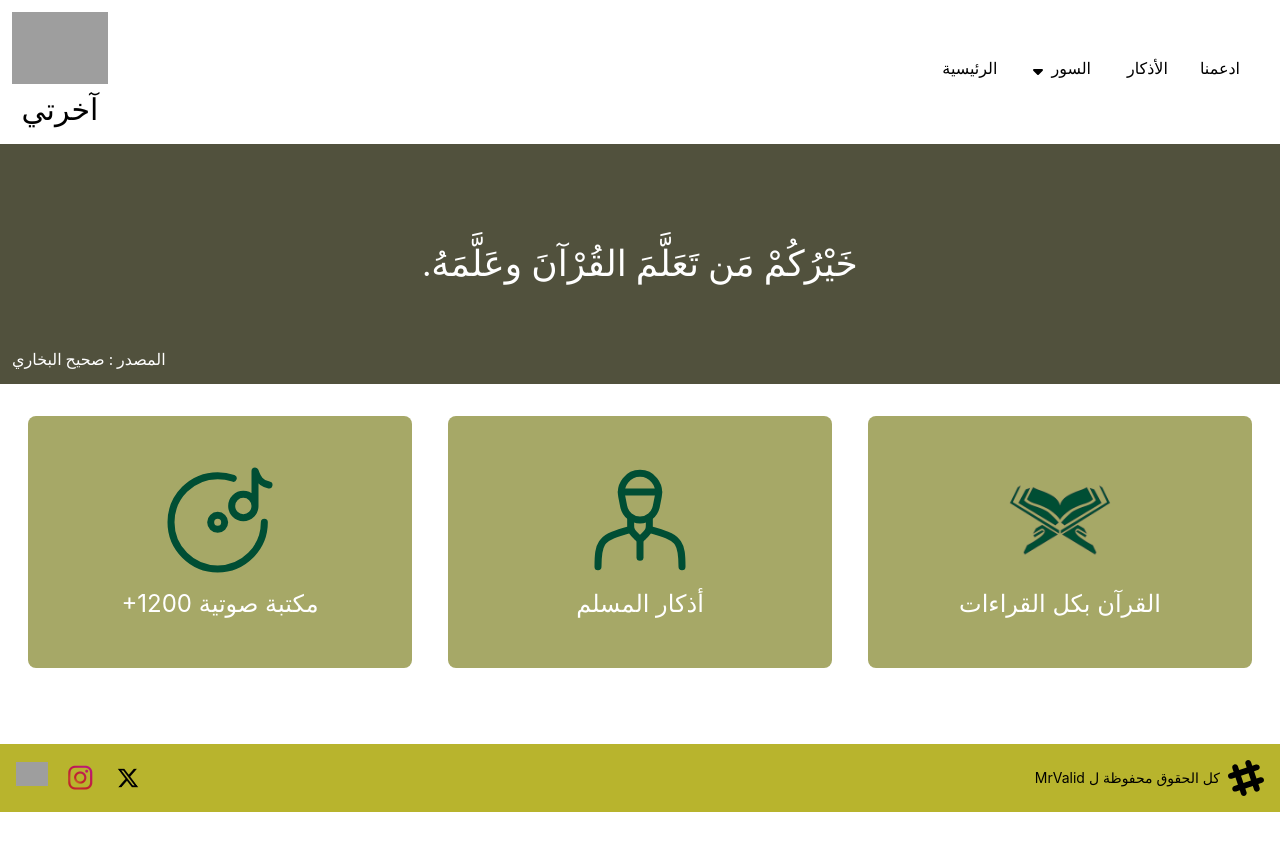
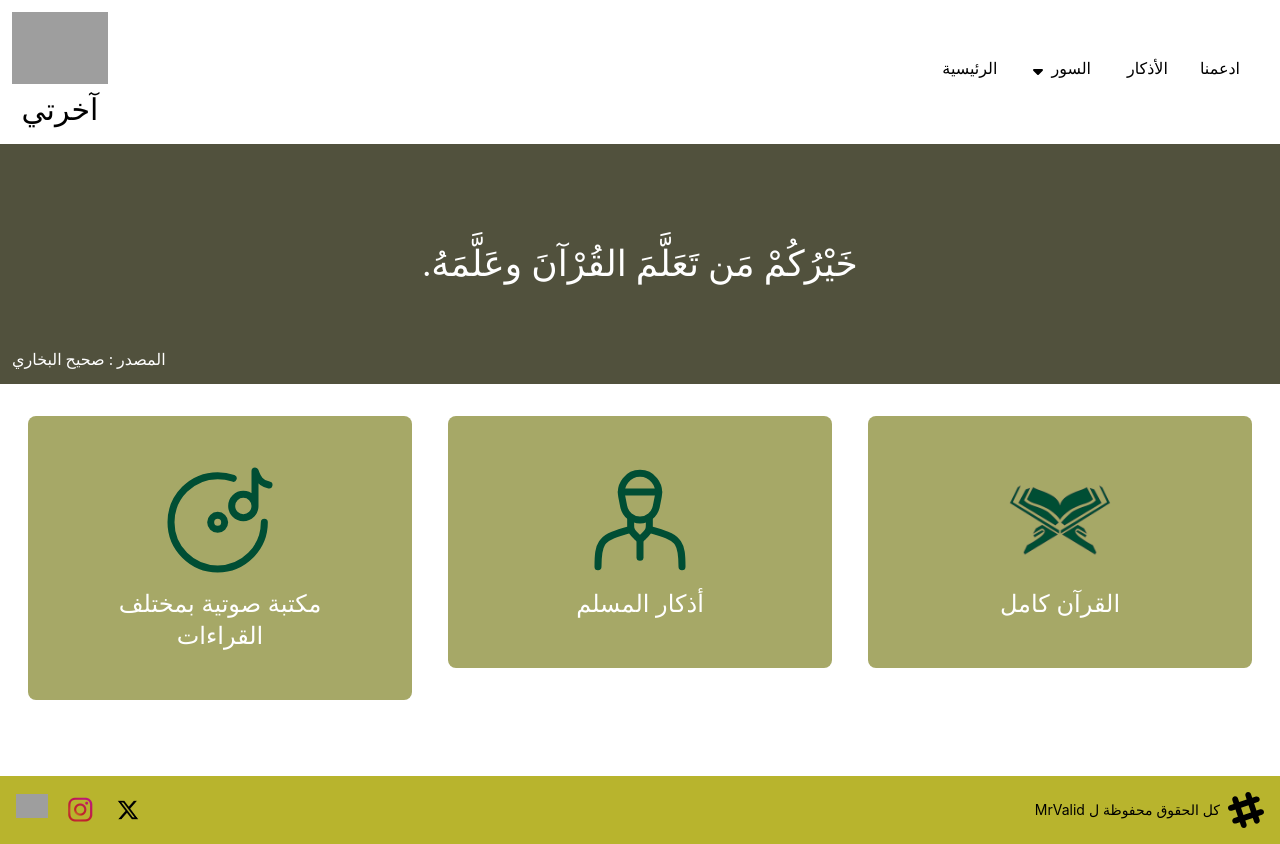
Before and after one commit to Wissam-Salem/Akhiraty, a React (Create React App) app: page / in a window 1280 px wide. Before the commit the page ends 812 px from the top, so only its background shows below. Built offline with nearby package versions, Linux system fonts and the light colour scheme; no server answers; grey boxes are pictures that could not be loaded.

Commit message:
Committed

```diff
--- a/src/components/Header/Header.jsx
+++ b/src/components/Header/Header.jsx
@@ -8,8 +8,6 @@ import {
   faClose,
   faHandHoldingHeart,
   faHouse,
-  faMoneyBillWheat,
-  faMusic,
   faSortDown,
 } from "@fortawesome/free-solid-svg-icons";
 
--- a/src/pages/Home/Home.jsx
+++ b/src/pages/Home/Home.jsx
@@ -21,9 +21,9 @@ export default function Home() {
         </div>
 
         <div className="flex flex-wrap justify-center gap-3">
-          <Card text="+1200 مكتبة صوتية" pic="../assets/album.svg" />
+          <Card text="مكتبة صوتية بمختلف القراءات" pic="../assets/album.svg" />
           <Card text="أذكار المسلم" pic="../assets/muslim.svg" />
-          <Card text="القرآن بكل القراءات" pic="../assets/logo3.png" />
+          <Card text="القرآن كامل" pic="../assets/logo3.png" />
         </div>
       </div>
 
@@ -46,13 +46,13 @@ export default function Home() {
           <p>كل الحقوق محفوظة ل MrValid</p>
         </aside>
         <nav className="grid-flow-col gap-4 md:place-self-center md:justify-self-end">
-          <a href="#">
+          <a href="https://x.com/Wissamsalem10">
             <img className="w-8" src="../assets/twitter.png" alt="" />
           </a>
           <a href="#">
             <img className="w-8" src="../assets/instagram.png" alt="" />
           </a>
-          <a href="#">
+          <a href="https://github.com/Wissam-Salem">
             <img className="w-8" src="../assets/github.png" alt="" />
           </a>
         </nav>
```
